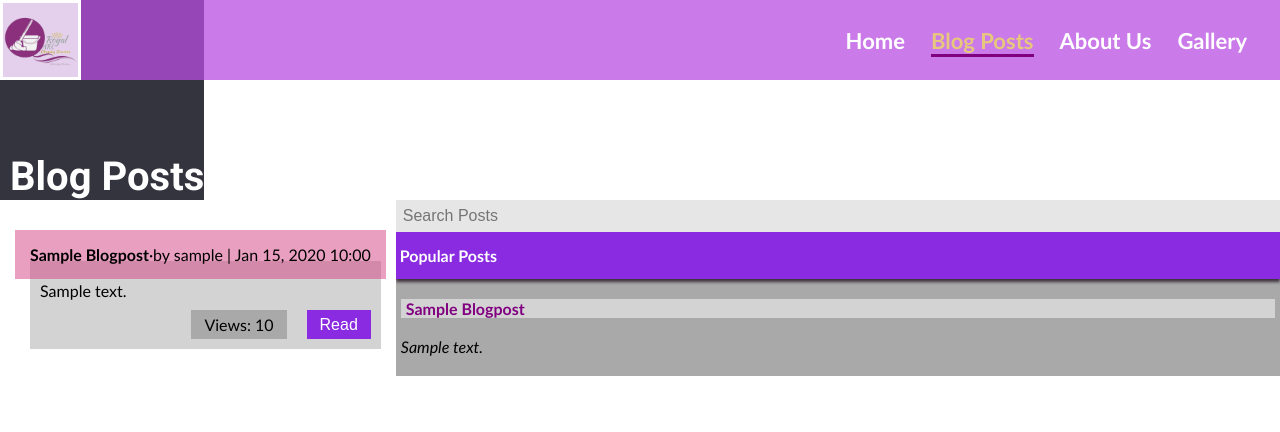
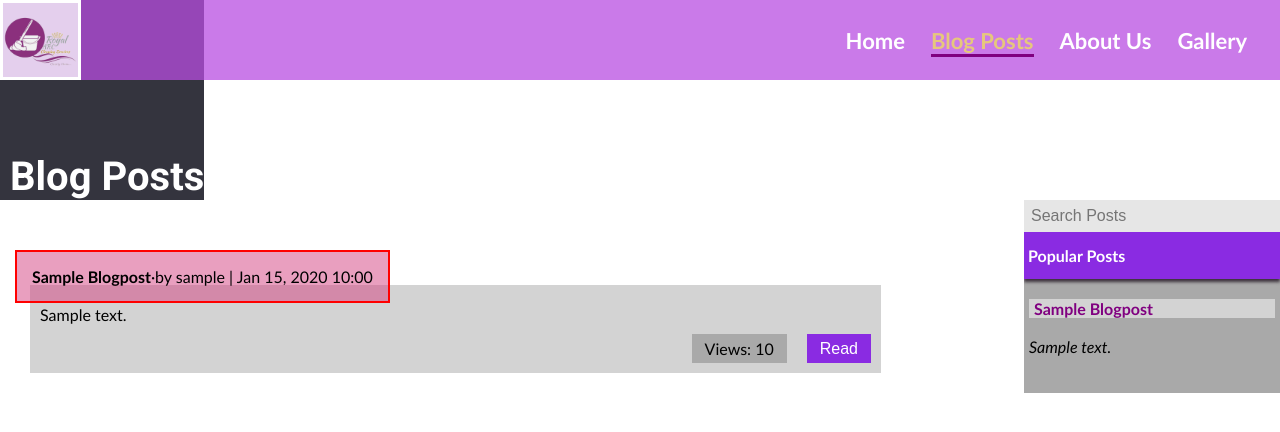
Before and after one commit to Glitch-bug/RoyalArcSite, a Django app: page /Posts in a window 1280 px wide. Shown: the top 432 px of the page. Run offline with Django 3.2, Linux system fonts and the light colour scheme; tables that the repository leaves empty hold one stand-in row (values such as "Sample post").

Commit message:
posts.css

```diff
--- a/RoyalSite/static/RoyalSite/css/posts.css
+++ b/RoyalSite/static/RoyalSite/css/posts.css
@@ -1,11 +1,13 @@
 
 /* Posts */
-post {
+.post {
     margin: 20px 0px;
     display: flex;
     flex-direction: column;
     padding: 0px;
+    width: 70vw;
 }
+
 .buttons {
     display: flex;
     flex-direction: row;
@@ -53,6 +55,7 @@ post {
     background-color: rgba(211, 65, 128, 0.5);
     width: max-content;
     margin-left: 15px;
+    border: 2px solid red;
 }
 
 .post-info > a {
@@ -86,19 +89,20 @@ post {
     display: flex;
     flex-direction: row;
     justify-content: space-between;
+    width: 100%;
 }
 
 /* search bar */
 .search-sec {
-    width: 1000px;
+    width: 20%;
     height: inherit;
     background-color: darkgrey;
-    overflow:scroll;
+    overflow-y:scroll;
 }
 
 #search-form {
     width: 100%;
-    }
+}
 
 .search-sec  p {
     font-size: bold;
```
